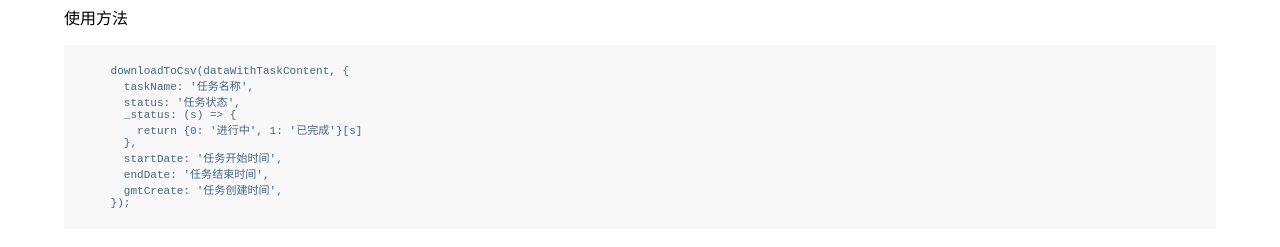
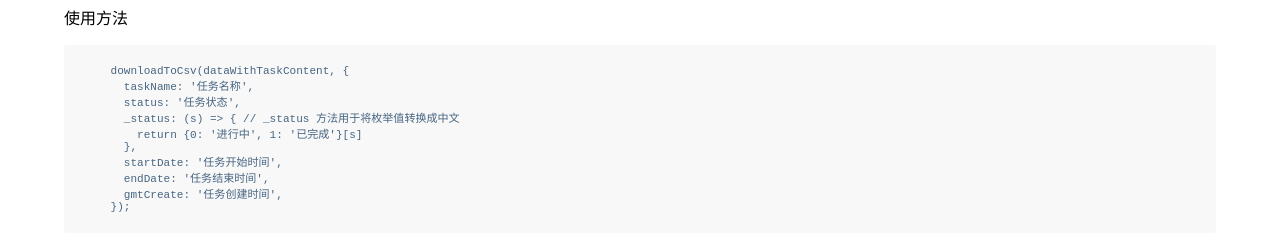
Before and after one commit to yihuaxiang/snippets, a Jekyll site: the page built from snippets/javascript/download-csv.md, in a window 1280 px wide. Shown: the part 893-1140 px from the top of the page. Built offline with Jekyll 4.4.1, drawn with Linux system fonts in a browser that asks for light colours.

Commit message:
download-csv

```diff
--- a/snippets/javascript/download-csv.md
+++ b/snippets/javascript/download-csv.md
@@ -69,7 +69,7 @@ export function downloadToCsv(jsonArray: object[], keyMap: object, fileName = '
     downloadToCsv(dataWithTaskContent, {
       taskName: '任务名称',
       status: '任务状态',
-      _status: (s) => {
+      _status: (s) => { // _status 方法用于将枚举值转换成中文
         return {0: '进行中', 1: '已完成'}[s]
       },
       startDate: '任务开始时间',
```
